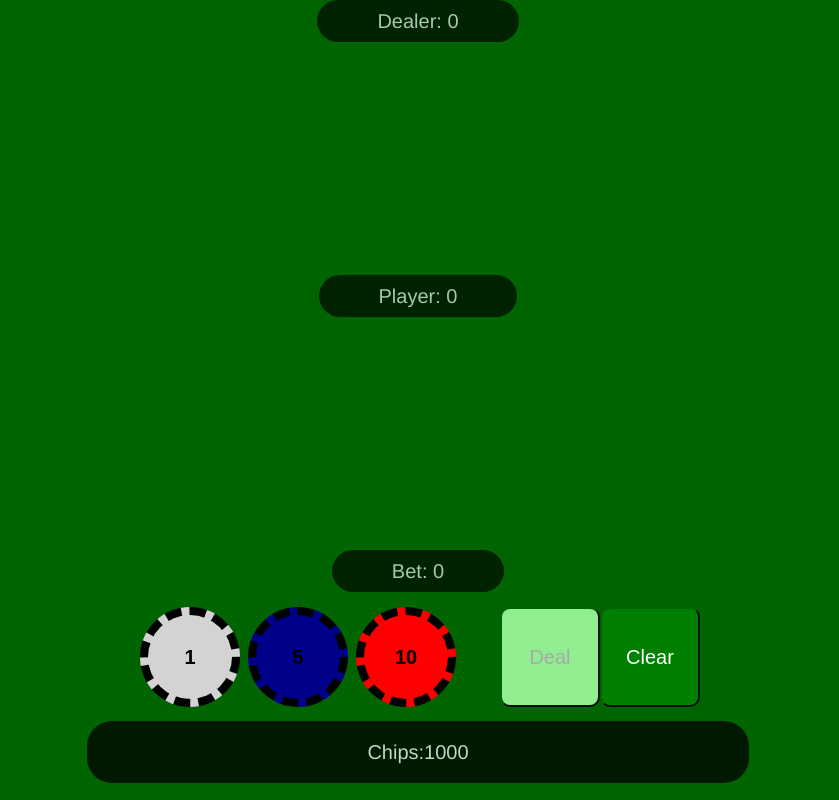
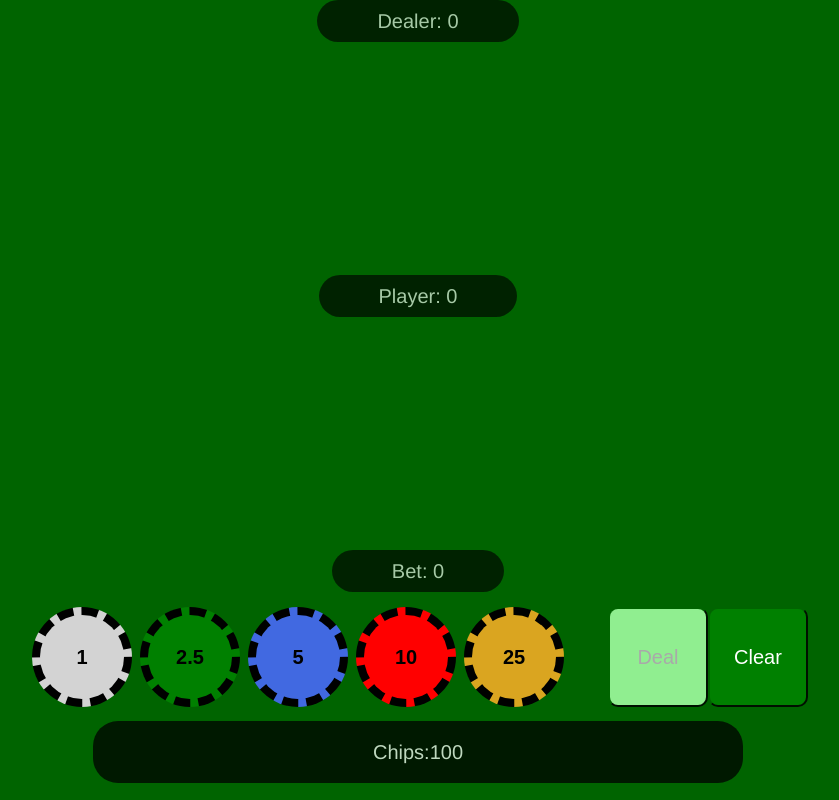
Before and after one commit to FlSHBONES/Best-Friends-Club, a React (Create React App) app: page / in a window 1280 px wide. Shown: the whole page, without its empty margins (222-1061 px from the left). Built offline with nearby package versions, Linux system fonts and the light colour scheme.

Commit message:
Worked on Economy balance, added chips, made shuffle function ES6-ish

```diff
--- a/src/App.css
+++ b/src/App.css
@@ -22,7 +22,7 @@ body {
   font-weight: bolder;
   background-color: rgba(0, 24, 0, 0.75);
   border-style: solid;
-    border-width: 5px;
+  border-width: 5px;
   cursor: pointer;
 }
 
@@ -83,17 +83,26 @@ button.bet {
 
 button.bet:hover {
   border-color: gray;
-  color: gray;
+  color: white;
+  width: 110px;
+  height: 110px;
+}
+
+button.bet2_5 {
+  background-color: green;
 }
 
 button.bet5 {
-  background-color: darkblue;
+  background-color: royalblue;
 }
 
 button.bet10 {
   background-color: red;
 }
 
+button.bet25 {
+  background-color: goldenrod;
+}
 button.betDisabled {
   width: 100px;
   height: 100px;
--- a/src/App.js
+++ b/src/App.js
@@ -18,29 +18,11 @@ class App extends Component {
       playerTotalAlt: 0,
       playerCards: [],
       bet: 0,
-      chips: 1000,
+      chips: 100,
       isPlaying: false,
       gameMsg: null
     };
   }
-
-  //  shuffle(a) {
-  //     var k,
-  //       t,
-  //       j,
-  //       i = a.length,
-  //       rand = Math.random;
-
-  //     // For each element in the array, swap it with a random
-  //     // element (which might be itself)
-  //     while (i--) {
-  //       k = (rand() * (i + 1)) | 0;
-  //       t = a[k];
-  //       a[k] = a[i];
-  //       a[i] = t;
-  //     }
-  //     return a;
-  //   }
 
   checkDeck = deck => {
     return this.state.deck.length < 10 ? deck.concat(shuffle(cards)) : deck;
@@ -58,7 +40,7 @@ class App extends Component {
   calcCardTotal = (cards, eleven) => {
     let sum = Object.keys(cards).reduce(function(total, card) {
       let cardVal = Number(cards[card].cardValue);
-      cardVal = cardVal == 1 && eleven ? 11 : cardVal;
+      cardVal = cardVal === 1 && eleven ? 11 : cardVal;
       return Number(total) + cardVal;
     }, 0);
     return sum;
@@ -83,7 +65,7 @@ class App extends Component {
     t2 = this.calcCardTotal(this.state.playerCards, true);
     min = Math.min(t1, t2);
     if (min > 21) {
-      status = "Player Bust!!!";
+      status = "Over 21 - You Lose!!!!";
     }
 
     this.setState({
@@ -153,8 +135,8 @@ class App extends Component {
     if (Math.min(t1, t2) > 21) {
       status = "Player Wins!!!";
     } else if (
-      (t1 <= 21 && t1 == playerTotal) ||
-      (t2 <= 21 && t2 == playerTotal)
+      (t1 <= 21 && t1 === playerTotal) ||
+      (t2 <= 21 && t2 === playerTotal)
     ) {
       status = "Push";
     } else if (
@@ -179,11 +161,11 @@ class App extends Component {
     let dealerCards = this.state.dealerCards;
     let status = this.checkDealerStatus(dealerCards, playerTotal);
 
-    if (status == "") {
+    if (status === "") {
       do {
         this.drawCards(deck, dealerCards, 1);
         status = this.checkDealerStatus(dealerCards, playerTotal);
-      } while (status == "");
+      } while (status === "");
     }
 
     this.setState(
@@ -201,9 +183,9 @@ class App extends Component {
     let bet = this.state.bet;
     debugger;
     //Calculate chips
-    if (this.state.gameMsg === "Push") {
+    if (this.state.gameMsg === "Push - Tie with the Dealer.") {
       chips = chips + bet;
-    } else if (this.state.gameMsg === "Player Wins!!!") {
+    } else if (this.state.gameMsg === "You Win!!!") {
       chips = chips + bet * 2;
     }
 
--- a/src/components/cardlist/cardlist.js
+++ b/src/components/cardlist/cardlist.js
@@ -1,5 +1,4 @@
 import React from "react";
-// import "./wrapper.css";
 
 const CardList = props => {
   const displayTotal = (total, totalAlt) => {
@@ -19,6 +18,7 @@ const CardList = props => {
       </div>
       <div className="mid">
         {props.cards.map(card => (
+          // eslint-disable-next-line
           <img src={card.images.png} height="200px" />
         ))}
       </div>
--- a/src/components/controls/controls.js
+++ b/src/components/controls/controls.js
@@ -1,5 +1,4 @@
 import React from "react";
-// import "./wrapper.css";
 
 const Controls = props => {
   const buttonVisible = checkVal => {
@@ -29,6 +28,13 @@ const Controls = props => {
             1
           </button>
           <button
+            onClick={() => props.makeBet(2.5)}
+            className={"bet" + isDisabled() + " bet2_5"}
+            disabled={props.isPlaying}
+          >
+            2.5
+          </button>
+          <button
             onClick={() => props.makeBet(5)}
             className={"bet" + isDisabled() + " bet5"}
             disabled={props.isPlaying}
@@ -41,6 +47,14 @@ const Controls = props => {
             disabled={props.isPlaying}
           >
             10
+          </button>
+
+          <button
+            onClick={() => props.makeBet(25)}
+            className={"bet" + isDisabled() + " bet25"}
+            disabled={props.isPlaying}
+          >
+            25
           </button>
         </span>
         <span style={{ paddingLeft: 40 }}>
--- a/src/components/shuffle/shuffle.js
+++ b/src/components/shuffle/shuffle.js
@@ -1,15 +1,16 @@
 import React from "react";
-// import "./wrapper.css";
 
-function shuffle(a) {
+const shuffle = a => {
   let k,
     t,
-    j,
+    // eslint-disable-next-line
+    // j,
     i = a.length,
     rand = Math.random;
 
   // For each element in the array, swap it with a random
   // element (which might be itself)
+  ////  PLACE SOURCE FOR RANDOMIZATION FORMULA HERE and in THANKYOU.md
   while (i--) {
     k = (rand() * (i + 1)) | 0;
     t = a[k];
@@ -17,6 +18,25 @@ function shuffle(a) {
     a[i] = t;
   }
   return a;
-}
+};
+
+// function shuffle(a) {
+//   let k,
+//     t,
+//     // eslint-disable-next-line
+//     j,
+//     i = a.length,
+//     rand = Math.random;
+
+//   // For each element in the array, swap it with a random
+//   // element (which might be itself)
+//   while (i--) {
+//     k = (rand() * (i + 1)) | 0;
+//     t = a[k];
+//     a[k] = a[i];
+//     a[i] = t;
+//   }
+//   return a;
+// }
 
 export default shuffle;
```
Also changed, not shown: 1 other file (tests, documents, lock files or other folders).
